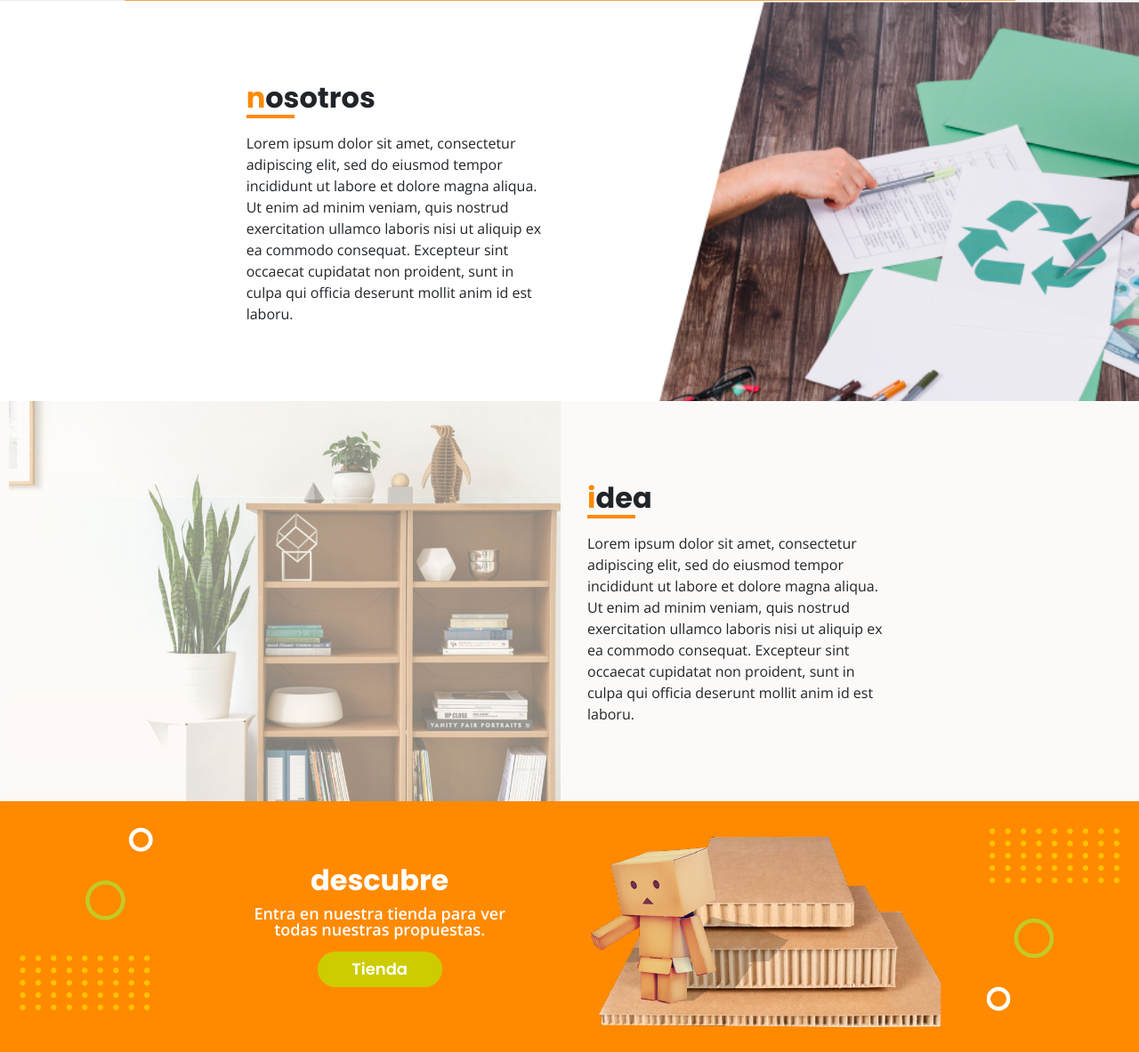
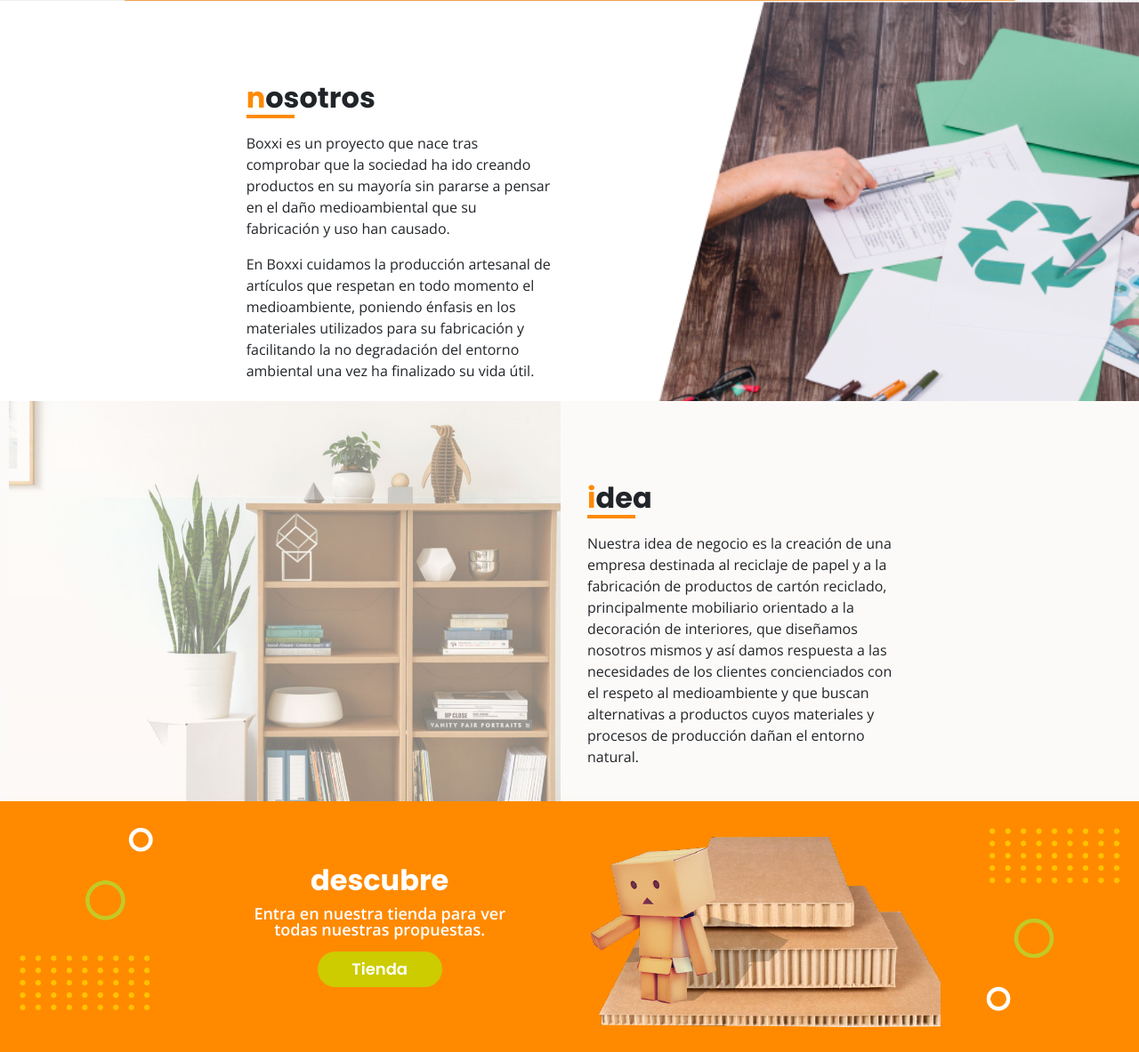
Before and after one commit to p8boxxi/boxxi, a PHP site: page /Vistas/Home/index.php in a window 1280 px wide. Shown: the part 582-1765 px from the top of the page at 89% size. Run offline with PHP 8.4, Linux system fonts and the light colour scheme.

Commit message:
Textos página de inicio

```diff
--- a/Vistas/Home/index.php
+++ b/Vistas/Home/index.php
@@ -93,7 +93,10 @@ include '../../Vistas/Header/header.php';
                 <h2 class="titolseccio" >nosotros</h2>
                 <hr>
                 <div class="text-left">
-                    <p>Lorem ipsum dolor sit amet, consectetur adipiscing elit, sed do eiusmod tempor incididunt ut labore et dolore magna aliqua. Ut enim ad minim veniam, quis nostrud exercitation ullamco laboris nisi ut aliquip ex ea commodo consequat. Excepteur sint occaecat cupidatat non proident, sunt in culpa qui officia deserunt mollit anim id est laboru.</p>
+                    <p>Boxxi es un proyecto que nace tras comprobar que la sociedad ha ido creando productos en su mayoría sin pararse a pensar en el daño medioambiental que su fabricación y uso han causado.</p>
+
+                    <p>En Boxxi cuidamos la producción artesanal de artículos que respetan en todo momento el medioambiente, poniendo énfasis en los materiales utilizados para su fabricación y facilitando la no degradación del entorno ambiental una vez ha finalizado su vida útil.</p>
+
                 </div>
             </div>
             <div class="col-6 secciones-img-right" >
@@ -114,7 +117,8 @@ include '../../Vistas/Header/header.php';
                 <h2 class="titolseccio">idea</h2>
                 <hr>
                 <div class="text-right">
-                    <p>Lorem ipsum dolor sit amet, consectetur adipiscing elit, sed do eiusmod tempor incididunt ut labore et dolore magna aliqua. Ut enim ad minim veniam, quis nostrud exercitation ullamco laboris nisi ut aliquip ex ea commodo consequat. Excepteur sint occaecat cupidatat non proident, sunt in culpa qui officia deserunt mollit anim id est laboru.</p>
+                    <p>Nuestra idea de negocio es la creación de una empresa destinada al reciclaje de papel y a la fabricación de productos de cartón reciclado, principalmente mobiliario orientado a la decoración de interiores, que diseñamos nosotros mismos y así damos respuesta a las necesidades de los clientes concienciados con el respeto al medioambiente y que buscan alternativas a productos cuyos materiales y procesos de producción dañan el entorno natural. </p>
+
                 </div>
             </div>
             <div class="col-1 "></div>
```
